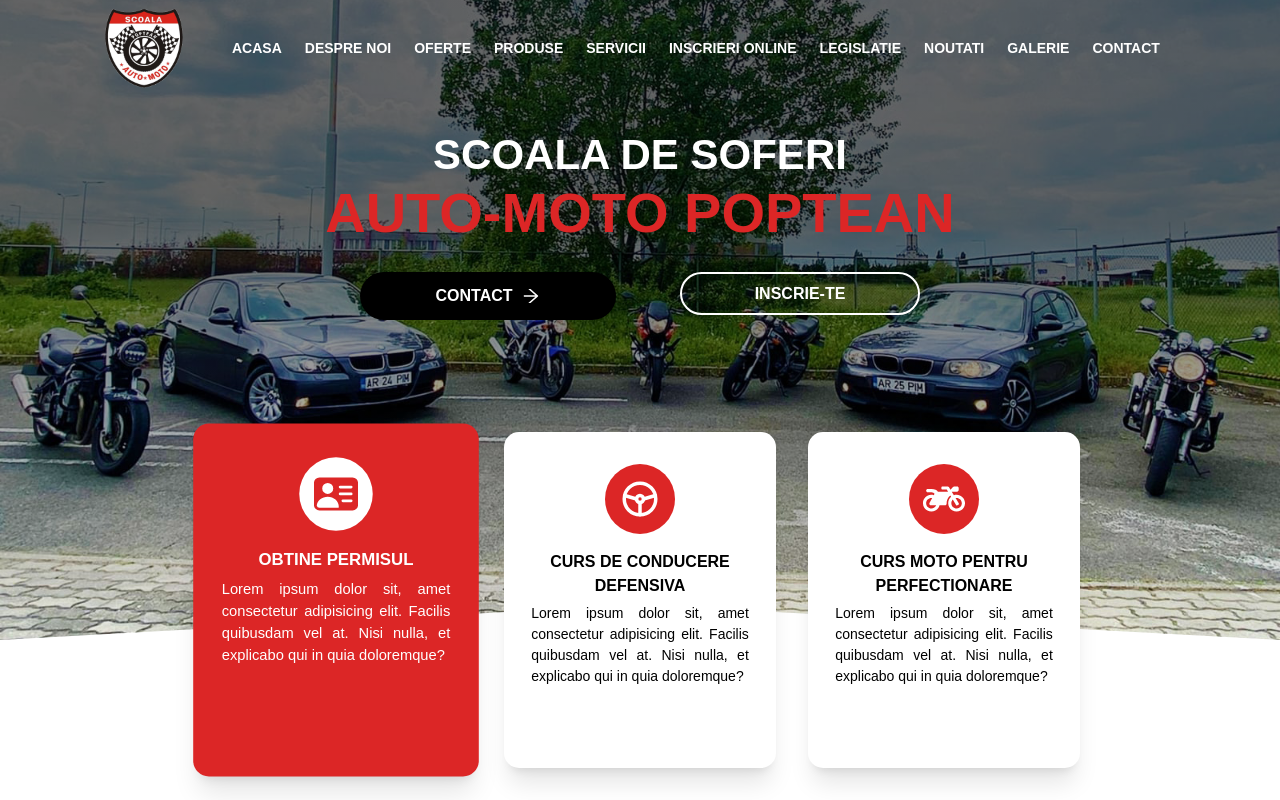
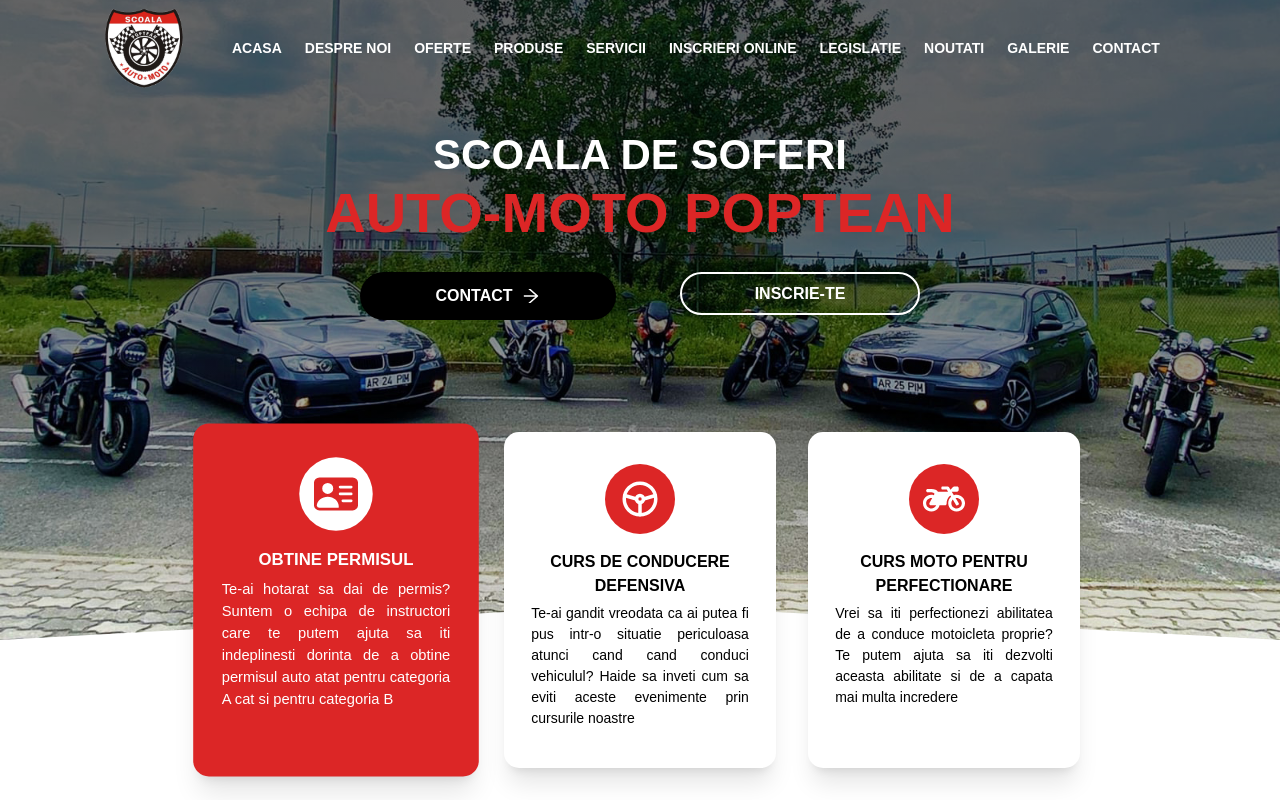
Before and after one commit to PoleacLiviuStefan/Driving-school-with-quizz, a React (Vite) app: page / in a window 1280 px wide. Shown: the top 800 px of the page. Built offline with nearby package versions, Linux system fonts and the light colour scheme.

Commit message:
designUpdate

```diff
--- /dev/null
+++ b/src/Components/Contact/Contact.jsx
@@ -0,0 +1,9 @@
+import React from 'react'
+
+const Contact = () => {
+  return (
+    <div>Contact</div>
+  )
+}
+
+export default Contact
--- a/src/Components/Hero/Hero.jsx
+++ b/src/Components/Hero/Hero.jsx
@@ -22,7 +22,7 @@ const Hero = () => {
     },[currentCard])
   return (
     <div className="relative left-0 top-0 text-white">
-      <div className="bg-bgHero bg-cover bg-center w-screen h-[40rem]">
+      <div className="bg-bgHero bg-cover bg-left lg:bg-center w-screen h-[40rem]">
         <div className="flex flex-col justify-center items-center bg-gradient-to-b from-black/60 from-[35%] to-transparent   w-full h-full ">
           <h2 className="flex flex-col z-30 text-center font-extrabold text-[22px] lg:text-[42px] mt-[-17rem] leading-[1.6rem] lg:leading-[3.6rem]">
             SCOALA DE SOFERI{" "}
@@ -58,23 +58,24 @@ const Hero = () => {
           <div className="absolute flex flex-col lg:flex-row  items-center lg:items-start justify-between w-[90%] lg:w-[55rem] bottom-[-50rem] lg:bottom-[-8rem] z-20 ">
           <BenefitsCard
             titleCard="OBTINE PERMISUL"
-            descriptionCard="Lorem ipsum dolor sit, amet consectetur adipisicing elit. Facilis quibusdam vel at. Nisi nulla, et explicabo qui in quia doloremque?"
+            descriptionCard="Te-ai hotarat sa dai de permis? Suntem o echipa de instructori care te putem ajuta sa iti indeplinesti dorinta de a obtine permisul auto atat pentru categoria A cat si pentru categoria B"
             iconCard={<BsFillPersonVcardFill /> }
             selected={currentCard===0 ? true : false}
-
+            navigateTo="http://localhost:5173/servicii/obtine-permisul"
           />
          <BenefitsCard
             titleCard="CURS DE CONDUCERE DEFENSIVA"
-            descriptionCard="Lorem ipsum dolor sit, amet consectetur adipisicing elit. Facilis quibusdam vel at. Nisi nulla, et explicabo qui in quia doloremque?"
+            descriptionCard="Te-ai gandit vreodata ca ai putea fi pus intr-o situatie periculoasa atunci cand cand conduci vehiculul? Haide sa inveti cum sa eviti aceste evenimente prin cursurile noastre"
             iconCard={<TbSteeringWheel />}
             selected={currentCard===1 ? true : false}
-
+            navigateTo="/servicii/conducere-defensiva"
           />
            <BenefitsCard
             titleCard="CURS MOTO PENTRU PERFECTIONARE "
-            descriptionCard="Lorem ipsum dolor sit, amet consectetur adipisicing elit. Facilis quibusdam vel at. Nisi nulla, et explicabo qui in quia doloremque?"
+            descriptionCard="Vrei sa iti perfectionezi abilitatea de a conduce motoicleta proprie? Te putem ajuta sa iti dezvolti aceasta abilitate si de a capata mai multa incredere"
             iconCard={<FaMotorcycle />}
             selected={currentCard===2 ? true : false}
+            navigateTo="/servicii/perfectionare-moto"
           />
         </div>
         </div>
```
